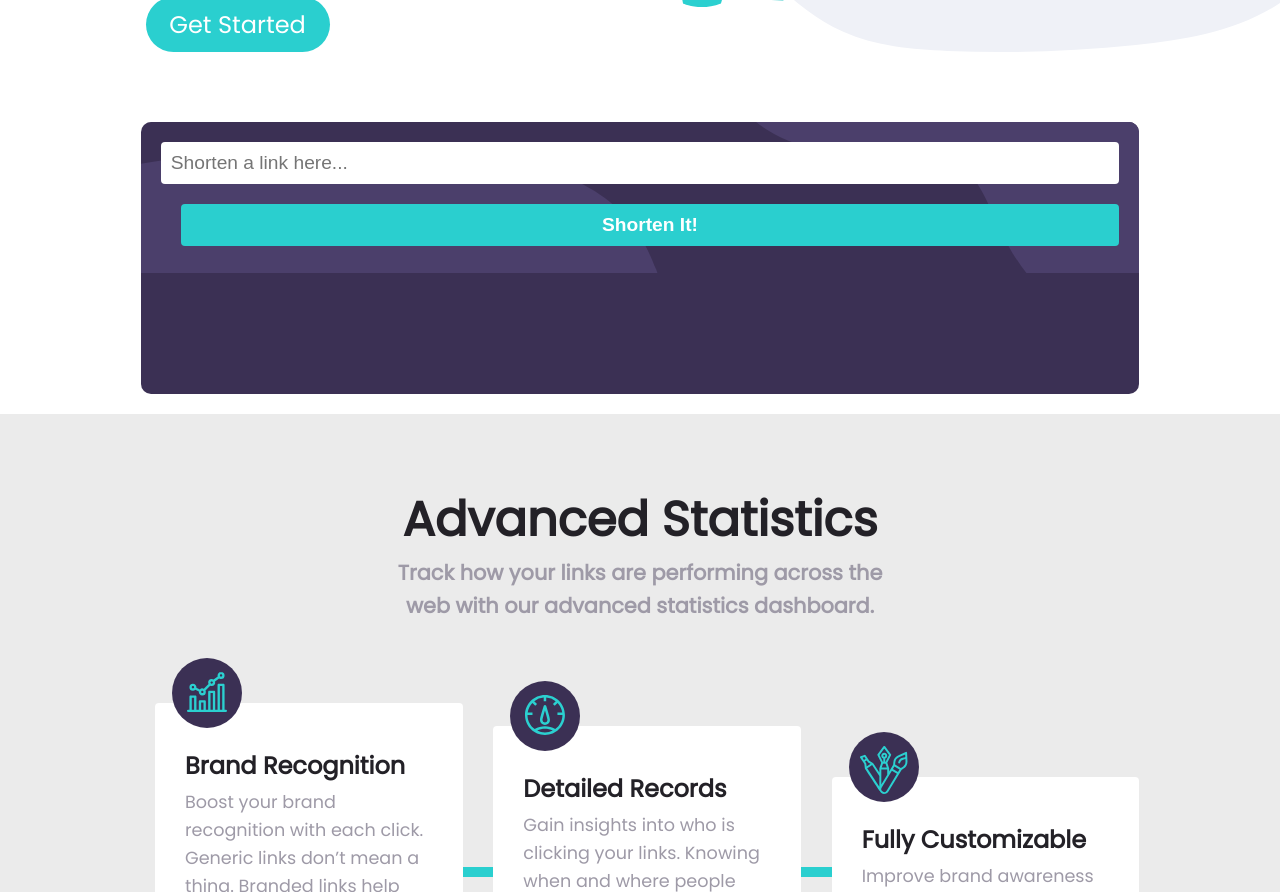
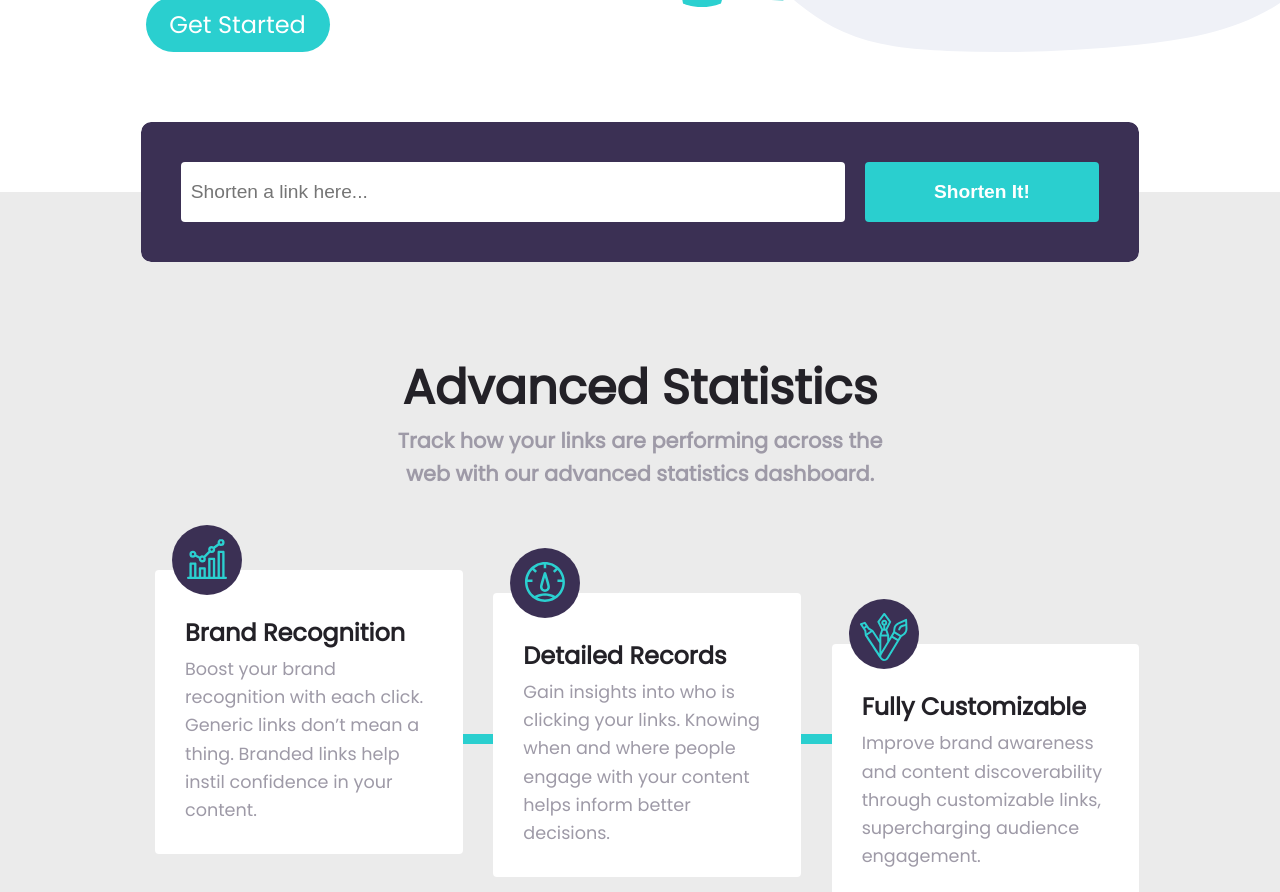
Before and after one commit to riteessshh/url-shrten-webapp, a React (Create React App) app: page / in a window 1280 px wide. Shown: the part 640-1532 px from the top of the page. Built offline with nearby package versions, Linux system fonts and the light colour scheme.

Commit message:
final commit

```diff
--- a/public/index.html
+++ b/public/index.html
@@ -48,17 +48,26 @@
     </div>
   </div>
 
+  <div class="background-display">
+    <div class="bg-grey"></div>
     <div class="box">
-    <div class="image-sec">
+      <!-- <div class="image-sec">
         <img class="mobile" src="images/bg-shorten-mobile.svg" alt="">
         <img class="desktop" src="images/bg-shorten-desktop.svg" alt="">
-    </div>
+      </div> -->
       <div id="root">
-      <div class="form">
+        <!-- <div class="form">
           <input class="part inputarea" type="text" onChange={handleChange} name="link" placeholder="Shorten a link here..."></input>
           <button class="part submitbutton" type="submit" onClick={getLink} name="button">Shorten It!</button>
         </div>
+        <div class="display">
+          <p class="actual-link">https://todo-app-main-five.vercel.app/</p>
+          <hr class="line2">
+          <p class="shtrn-link"><a href="https://todo-app-main-five.vercel.app/">https://todo-app-main-five.vercel.app/</a></p>
+        </div> -->
       </div>
+    </div>
+
   </div>
 
   <div class="specs">
--- a/public/styles.css
+++ b/public/styles.css
@@ -101,9 +101,20 @@ body {
   color: white;
 }
 
+.background-display {
+  position: relative;
+}
+
+.bg-grey {
+  width: 100%;
+  height: 500px;
+  position: absolute;
+  top: 24%;
+  background: #ebebeb;
+}
+
 .box {
   position: relative;
-  background: #3b3054;
   margin: 20px 20px;
   border-radius: 10px;
   overflow: hidden;
@@ -117,6 +128,7 @@ body {
 
 .form {
   position: relative;
+  background: #3b3054;
   display: flex;
   flex-direction: column;
   justify-content: center;
@@ -145,6 +157,33 @@ body {
   font-size: 1.2rem;
   font-weight: bold;
   cursor: pointer;
+}
+
+.display {
+  position: relative;
+  background: white;
+  font-size: 0.9rem;
+  margin: 20px 20px;
+  border-radius: 10px;
+  padding: 10px;
+  display: flex;
+  flex-direction: column;
+}
+.display hr.line2 {
+  width: 100%;
+  margin: 0;
+}
+.display p {
+  padding-left: 7px;
+}
+.display p a {
+  text-decoration: none;
+  color: inherit;
+}
+
+.shtrn-link {
+  font-weight: bold;
+  color: #2acfcf;
 }
 
 .specs {
@@ -389,6 +428,27 @@ body {
     bottom: auto;
   }
 
+  .bg-grey {
+    top: 50%;
+  }
+
+  .display {
+    flex-direction: row;
+    justify-content: space-between;
+    padding: 20px;
+    width: 75%;
+    position: relative;
+    margin: auto;
+    font-size: 1.2rem;
+  }
+  .display hr.line2 {
+    display: none;
+  }
+  .display p a {
+    text-decoration: none;
+    color: inherit;
+  }
+
   .form {
     flex-direction: row;
     padding: 40px;
--- a/public/styles.sass
+++ b/public/styles.sass
@@ -84,10 +84,16 @@ body
     position: relative
     margin: auto
     color: white
-
+.background-display
+  position: relative
+.bg-grey
+  width: 100%
+  height: 500px
+  position: absolute
+  top: 24%
+  background: hsl(0, 0%, 92%)
 .box
   position: relative
-  background: hsl(257, 27%, 26%)
   margin: 20px 20px
   border-radius: 10px
   overflow: hidden
@@ -99,6 +105,7 @@ body
 
 .form
   position: relative
+  background: hsl(257, 27%, 26%)
   display: flex
   flex-direction: column
   justify-content: center
@@ -122,6 +129,27 @@ body
   font-weight: bold
   cursor: pointer
 
+.display
+  position: relative
+  background: white
+  font-size: 0.9rem
+  margin: 20px 20px
+  border-radius: 10px
+  padding: 10px
+  display: flex
+  flex-direction: column
+  hr.line2
+    width: 100%
+    margin: 0
+  p
+    padding-left: 7px
+    a
+      text-decoration: none
+      color: inherit
+
+.shtrn-link
+  font-weight: bold
+  color: hsl(180, 66%, 49%)
 
 .specs
   position: relative
@@ -311,6 +339,23 @@ body
       left: auto
       bottom: auto
 
+  .bg-grey
+    top: 50%
+  .display
+    flex-direction: row
+    justify-content: space-between
+    padding: 20px
+    width: 75%
+    position: relative
+    margin: auto
+    font-size: 1.2rem
+    hr.line2
+      display: none
+    p
+      a
+        text-decoration: none
+        color: inherit
+
   .form
     flex-direction: row
     padding: 40px
--- a/src/App.jsx
+++ b/src/App.jsx
@@ -1,12 +1,14 @@
 import React from 'react';
 import axios from 'axios';
 import './master.css'
+import List from './List';
 
 function App(props) {
 
   const [search, getsearch] = React.useState("")
   const [links, getLinks] = React.useState("")
-  const data = []
+  // const data = []
+  let [result, setResult] = React.useState(false)
 
   function getLink() {
     axios.get('https://api.shrtco.de/v2/shorten', {
@@ -17,11 +19,11 @@ function App(props) {
     .then(function (response) {
       // handle success
       console.log(response.data.result);
-      data.push(response.data.result.short_link)
-      data.push(response.data.result.short_link2)
-      data.push(response.data.result.short_link3)
-      getLinks(data)
-      console.log(data);
+      // data.push(response.data.result.full_short_link)
+      getLinks(response.data.result.full_short_link)
+      console.log(response.data.result.full_short_link);
+      setResult(true)
+      // search
     })
   }
   function handleChange(event) {
@@ -31,12 +33,15 @@ function App(props) {
 
 
   return (
-    <div className="form">
+    <div>
+      <div className="form">
       <input className="part inputarea" type="text" onChange={handleChange} name="link" placeholder="Shorten a link here..." value={search}></input>
       <button className="part submitbutton" type="submit" onClick={getLink} name="button">Shorten It!</button>
-      <h1>{links[0]}</h1>
-      <h1>{links[1]}</h1>
-      <h1>{links[2]}</h1>
+      </div>
+      { result ? <List
+        search= {search}
+        link= {links}
+      /> : null}
     </div>
   )
 }
--- /dev/null
+++ b/src/List.jsx
@@ -0,0 +1,17 @@
+import React from 'react';
+import './master.css'
+
+function List(props){
+  const searchedLink = props.search
+  return(
+    <div className="display">
+      <p className="actual-link">{searchedLink}</p>
+      <hr className="line2"></hr>
+      <p className="shtrn-link">
+      <a href={props.link}>{props.link}</a>
+      </p>
+    </div>
+  )
+};
+
+export default List;
--- a/src/master.css
+++ b/src/master.css
@@ -1,5 +1,7 @@
 .form {
   position: relative;
+  background: hsl(257, 27%, 26%);
+  border-radius: 10px;
   display: flex;
   flex-direction: column;
   justify-content: center;
@@ -29,3 +31,71 @@
   font-weight: bold;
   cursor: pointer;
 }
+
+.display {
+  position: relative;
+  background: white;
+  font-size: 0.9rem;
+  margin: 20px auto;
+  border-radius: 10px;
+  padding: 10px;
+  display: flex;
+  flex-direction: column;
+}
+.display hr.line2 {
+  width: 100%;
+  margin: 0;
+}
+.display p {
+  padding-left: 7px;
+}
+.display p a {
+  text-decoration: none;
+  color: inherit;
+}
+
+.shtrn-link {
+  font-weight: bold;
+  color: #2acfcf;
+}
+
+@media (min-width: 1000px){
+  .display {
+    flex-direction: row;
+    justify-content: space-between;
+    padding: 20px;
+    width: auto;
+    position: relative;
+    margin: 10px auto;
+    font-size: 1.2rem;
+  }
+  .display hr.line2 {
+    display: none;
+  }
+  .display p a {
+    text-decoration: none;
+    color: inherit;
+  }
+  .form {
+    flex-direction: row;
+    padding: 40px;
+  }
+
+  .inputarea {
+    height: 40px;
+    flex: 3;
+  }
+
+  .submitbutton {
+    flex: 1;
+    margin-top: 0;
+    margin-left: 20px;
+  }
+
+  .submitbutton:hover {
+    filter: brightness(2);
+    filter: contrast(2);
+    color: white;
+  }
+
+}
```
Also changed, not shown: 1 other file (tests, documents, lock files or other folders). Lines whose indentation alone changed are shown as unchanged.
